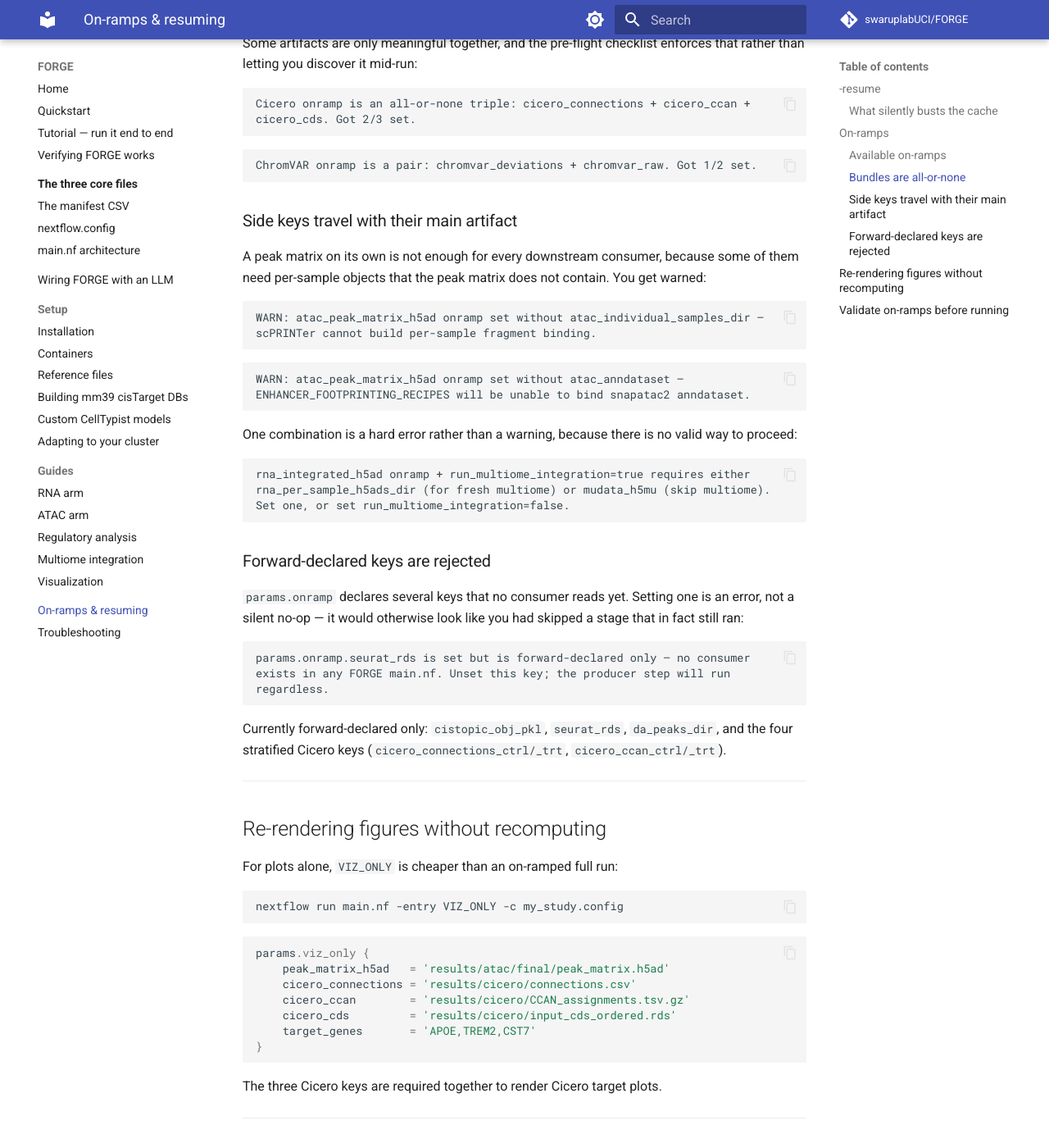
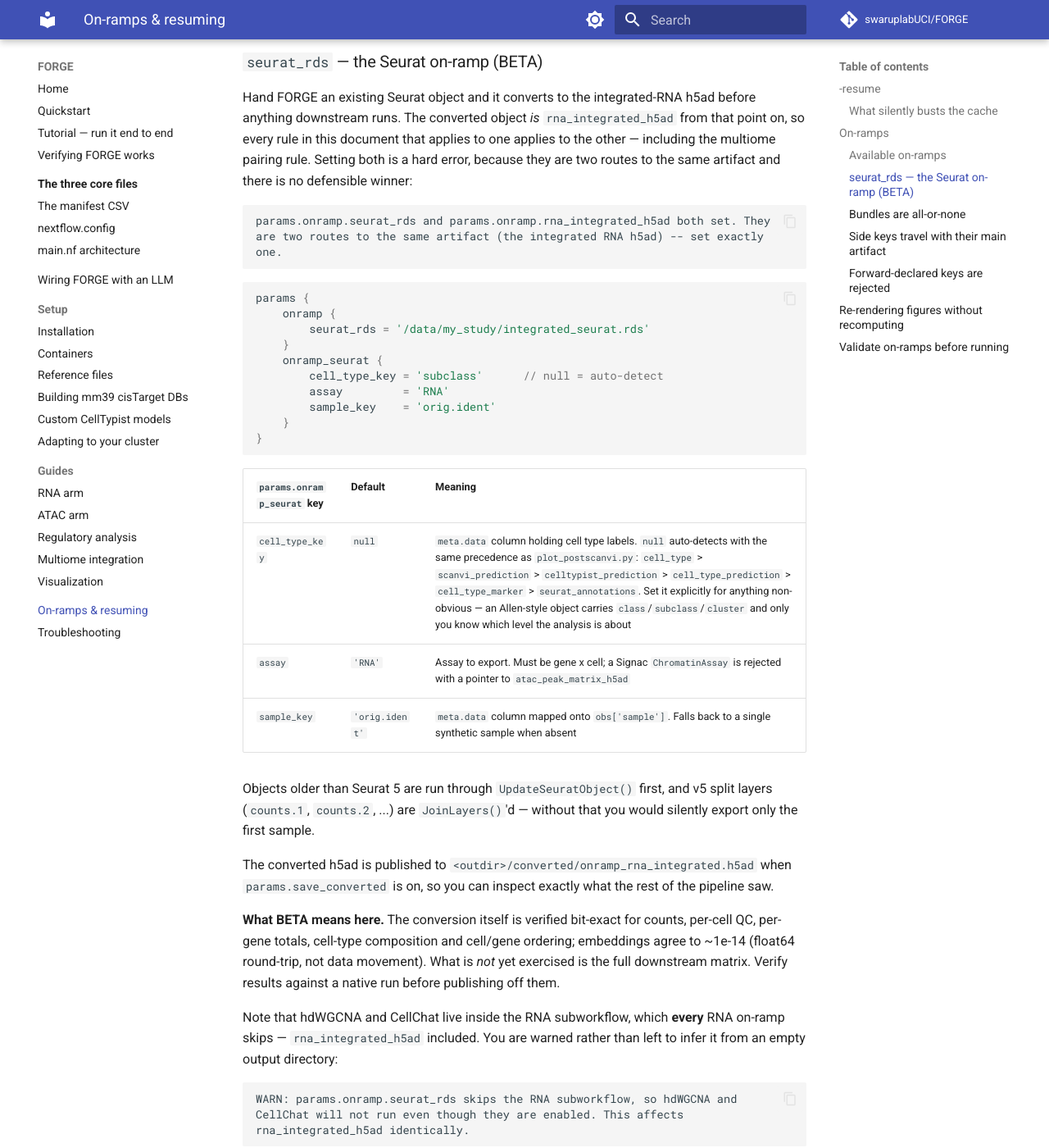
Before and after one commit to swaruplabUCI/FORGE, an MkDocs documentation site: the page built from docs/onramps.md, in a window 1280 px wide and 1400 px high, scrolled down 2343 px. Shown: the whole window at 82% size. Built offline with MkDocs 1.6.1 and Material for MkDocs 9.7.7, drawn with Linux system fonts in a browser that asks for light colours; comment, search, counter and statistics services are not loaded; some of the changed text lies outside the part shown.

Commit message:
DOCS: seurat_rds is a real on-ramp now, not a rejected key
docs/onramps.md still listed seurat_rds under "Forward-declared keys are
rejected" and used it as the worked example of the rejection error. That
is now actively wrong -- it tells a user the feature will error when it
will in fact run.

Moves it to the available-on-ramps table marked BETA, documents the
three params.onramp_seurat keys, and notes the mutual exclusion with
rna_integrated_h5ad. The rejection example now uses cistopic_obj_pkl,
which is still genuinely forward-declared.

Also records the pre-existing gap the on-ramp runs into: hdWGCNA and
CellChat live inside the RNA subworkflow, which every RNA on-ramp skips,
rna_integrated_h5ad included. Documented rather than left for a user to
infer from an empty output directory.

Co-Authored-By: Claude Opus 5 <noreply@anthropic.com>

````diff
--- a/docs/onramps.md
+++ b/docs/onramps.md
@@ -66,6 +66,7 @@ params {
 | Key | Skips | Notes |
 |---|---|---|
 | `rna_integrated_h5ad` | The whole RNA arm through integration | See the pairing rule below |
+| `seurat_rds` | The whole RNA arm through integration | **BETA.** A Seurat `.rds` instead of an h5ad. Mutually exclusive with `rna_integrated_h5ad`; see below |
 | `atac_peak_matrix_h5ad` | ATAC QC, peak calling, clustering | See the side-key warnings below |
 | `mudata_h5mu` | Multiome integration | |
 | `printer_h5ad` | `SCPRINTER_BUILD_PRINTER` | |
@@ -75,6 +76,64 @@ params {
 | `atac_anndataset` | — | Side key: SnapATAC2 binding object, needed by enhancer footprinting |
 | `rna_per_sample_h5ads_dir` | — | Side key: per-sample RNA h5ads, needed by multiome integration |
 | `rna_cellchat_csv` | — | Side key: CellChat input for footprinting recipes |
+
+### `seurat_rds` — the Seurat on-ramp (BETA)
+
+Hand FORGE an existing Seurat object and it converts to the integrated-RNA h5ad
+before anything downstream runs. The converted object *is*
+`rna_integrated_h5ad` from that point on, so every rule in this document that
+applies to one applies to the other — including the multiome pairing rule.
+Setting both is a hard error, because they are two routes to the same artifact
+and there is no defensible winner:
+
+```text
+params.onramp.seurat_rds and params.onramp.rna_integrated_h5ad both set. They
+are two routes to the same artifact (the integrated RNA h5ad) -- set exactly
+one.
+```
+
+```groovy
+params {
+    onramp {
+        seurat_rds = '/data/my_study/integrated_seurat.rds'
+    }
+    onramp_seurat {
+        cell_type_key = 'subclass'      // null = auto-detect
+        assay         = 'RNA'
+        sample_key    = 'orig.ident'
+    }
+}
+```
+
+| `params.onramp_seurat` key | Default | Meaning |
+|---|---|---|
+| `cell_type_key` | `null` | `meta.data` column holding cell type labels. `null` auto-detects with the same precedence as `plot_postscanvi.py`: `cell_type` > `scanvi_prediction` > `celltypist_prediction` > `cell_type_prediction` > `cell_type_marker` > `seurat_annotations`. Set it explicitly for anything non-obvious — an Allen-style object carries `class`/`subclass`/`cluster` and only you know which level the analysis is about |
+| `assay` | `'RNA'` | Assay to export. Must be gene x cell; a Signac `ChromatinAssay` is rejected with a pointer to `atac_peak_matrix_h5ad` |
+| `sample_key` | `'orig.ident'` | `meta.data` column mapped onto `obs['sample']`. Falls back to a single synthetic sample when absent |
+
+Objects older than Seurat 5 are run through `UpdateSeuratObject()` first, and v5
+split layers (`counts.1`, `counts.2`, ...) are `JoinLayers()`'d — without that
+you would silently export only the first sample.
+
+The converted h5ad is published to `<outdir>/converted/onramp_rna_integrated.h5ad`
+when `params.save_converted` is on, so you can inspect exactly what the rest of
+the pipeline saw.
+
+**What BETA means here.** The conversion itself is verified bit-exact for
+counts, per-cell QC, per-gene totals, cell-type composition and cell/gene
+ordering; embeddings agree to ~1e-14 (float64 round-trip, not data movement).
+What is *not* yet exercised is the full downstream matrix. Verify results
+against a native run before publishing off them.
+
+Note that hdWGCNA and CellChat live inside the RNA subworkflow, which **every**
+RNA on-ramp skips — `rna_integrated_h5ad` included. You are warned rather than
+left to infer it from an empty output directory:
+
+```text
+WARN: params.onramp.seurat_rds skips the RNA subworkflow, so hdWGCNA and
+CellChat will not run even though they are enabled. This affects
+rna_integrated_h5ad identically.
+```
 
 ### Bundles are all-or-none
 
@@ -122,14 +181,17 @@ an error, not a silent no-op — it would otherwise look like you had skipped a
 stage that in fact still ran:
 
 ```text
-params.onramp.seurat_rds is set but is forward-declared only — no consumer
+params.onramp.cistopic_obj_pkl is set but is forward-declared only — no consumer
 exists in any FORGE main.nf. Unset this key; the producer step will run
 regardless.
 ```
 
-Currently forward-declared only: `cistopic_obj_pkl`, `seurat_rds`,
-`da_peaks_dir`, and the four stratified Cicero keys
-(`cicero_connections_ctrl/_trt`, `cicero_ccan_ctrl/_trt`).
+Currently forward-declared only: `cistopic_obj_pkl`, `da_peaks_dir`, and the
+four stratified Cicero keys (`cicero_connections_ctrl/_trt`,
+`cicero_ccan_ctrl/_trt`).
+
+`seurat_rds` used to be on this list and no longer is — it became a real
+on-ramp, documented above.
 
 ---
 
````
